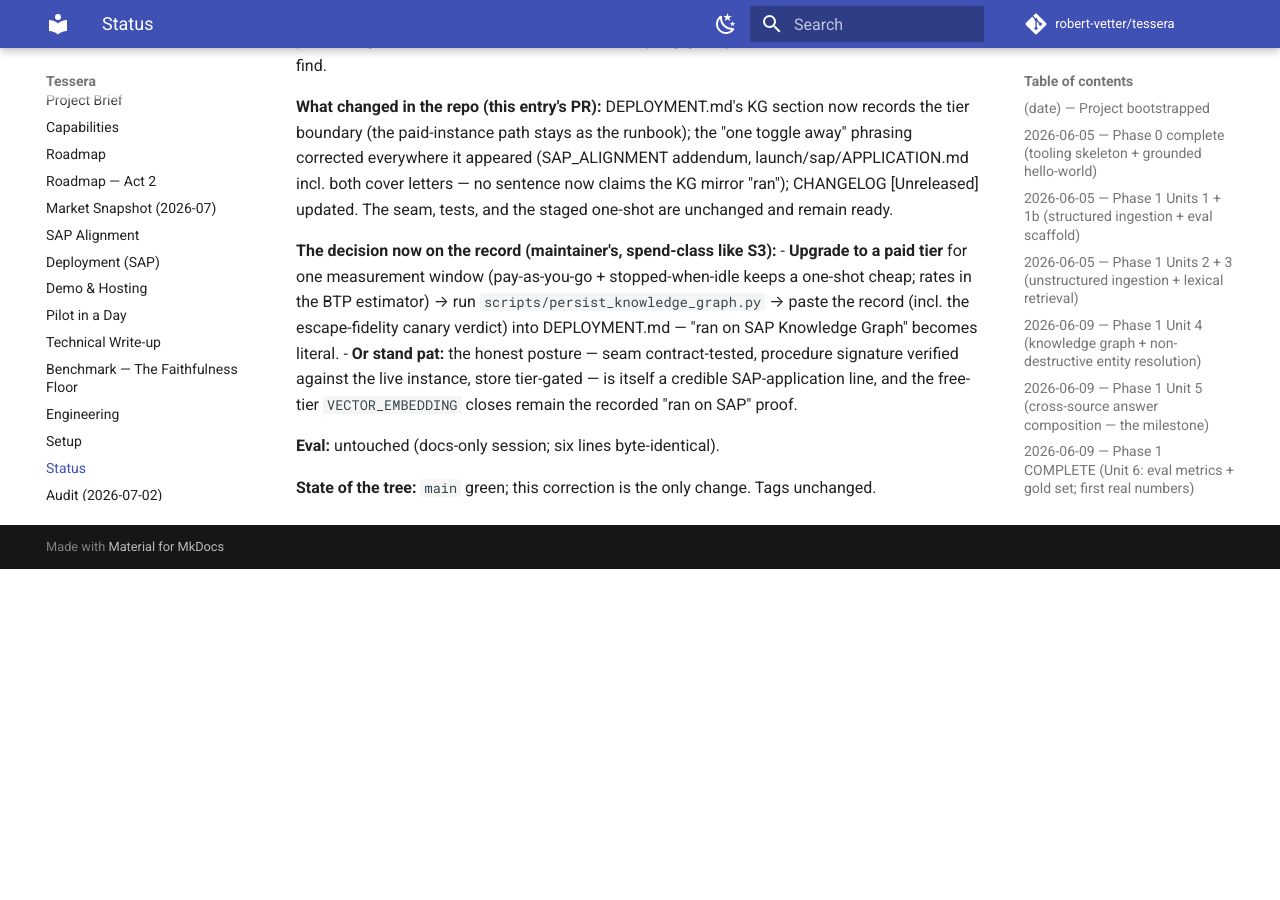
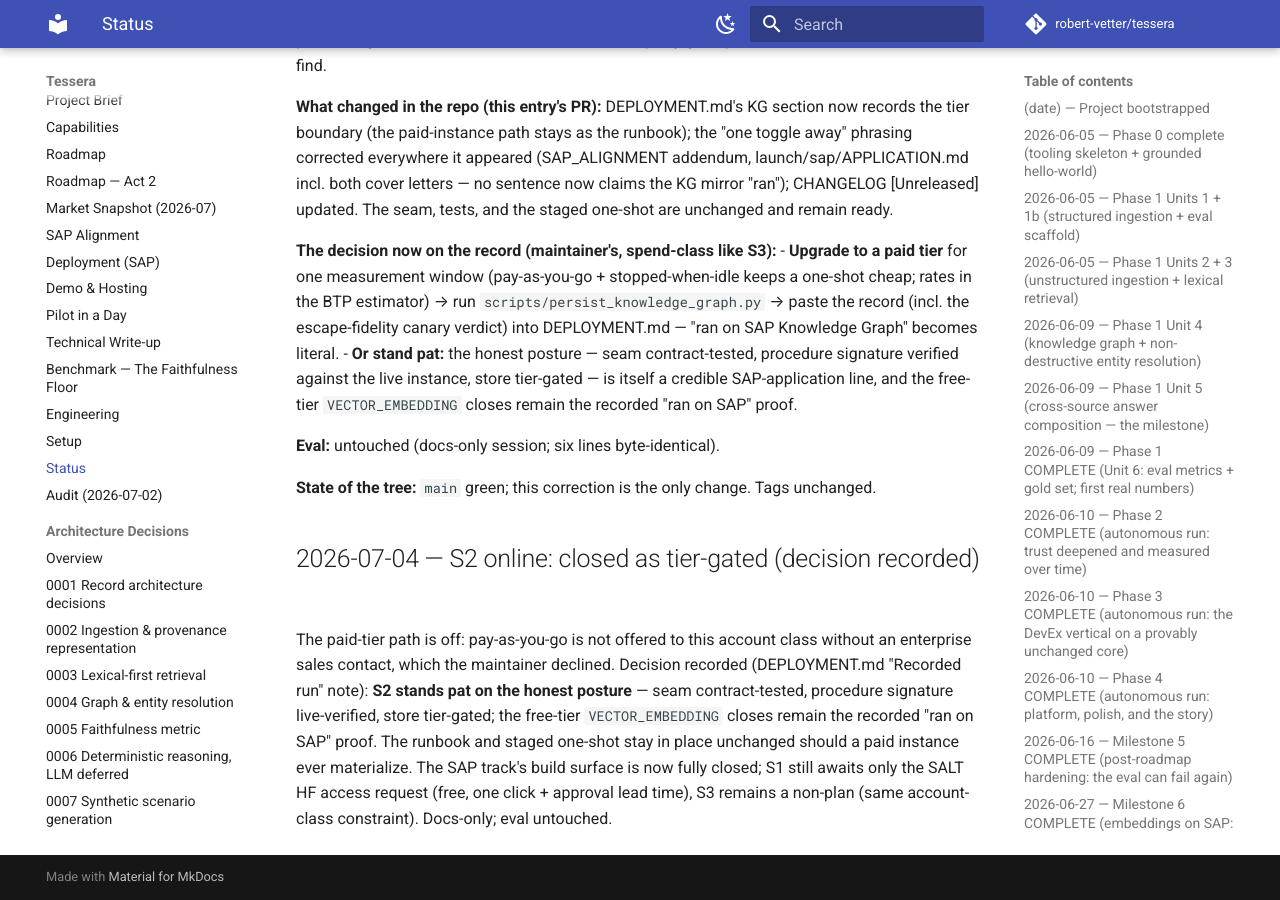
Before and after one commit to robert-vetter/tessera, an MkDocs documentation site: the page built from docs/STATUS.md, in a window 1280 px wide and 900 px high, scrolled down 48108 px. Built offline with MkDocs 1.6.1 and Material for MkDocs 9.7.7, drawn with Linux system fonts in a browser that asks for light colours; comment, search, counter and statistics services are not loaded; before the commit the page ends 48677 px from its top, so only the background shows below that.

Commit message:
docs: S2 online closed as tier-gated — stand-pat decision recorded (#155)
PAYG/paid upgrade is unavailable to this account class without an
enterprise sales contact; the maintainer declined. Final S2 posture:
seam contract-tested, procedure live-verified, store tier-gated; the
VECTOR_EMBEDDING closes remain the recorded 'ran on SAP' proof. Runbook
+ staged one-shot unchanged should a paid instance materialize.

Co-authored-by: Claude Fable 5 <noreply@anthropic.com>

```diff
--- a/docs/DEPLOYMENT.md
+++ b/docs/DEPLOYMENT.md
@@ -205,9 +205,15 @@ Least-privilege note: `.env` currently carries **DBADMIN**; for anything
 beyond the one-shot, create a dedicated user with only the KG privileges
 (the `TESSERA_APP` pattern of the section above) and rotate.
 
-*Recorded run: — pending a paid-tier instance (the seam, the procedure
-signature, and instance liveness are verified; the store itself is
-tier-gated — the free tier offers no Triple Store, measured 2026-07-04).*
+*Recorded run: none — **closed as tier-gated** (decision 2026-07-04).
+Pay-as-you-go / paid upgrades are not available to this account class
+without an enterprise sales contact, and the maintainer declined that
+path. S2's final posture is the honest one: the seam is contract-tested
+against the documented interface, the procedure signature is verified
+against the live instance, and the store itself is tier-gated. The
+`VECTOR_EMBEDDING` closes above remain the recorded "ran on SAP"
+measurements. Should a paid-tier instance ever materialize, the runbook
+above and `scripts/persist_knowledge_graph.py` apply unchanged.*
 
 ## The real execution one-shot — actually sending behind approval (Milestone 15)
 
--- a/docs/STATUS.md
+++ b/docs/STATUS.md
@@ -2414,3 +2414,16 @@ unchanged and remain ready.
 
 **State of the tree:** `main` green; this correction is the only change.
 Tags unchanged.
+
+## 2026-07-04 — S2 online: closed as tier-gated (decision recorded)
+
+The paid-tier path is off: pay-as-you-go is not offered to this account
+class without an enterprise sales contact, which the maintainer declined.
+Decision recorded (DEPLOYMENT.md "Recorded run" note): **S2 stands pat on
+the honest posture** — seam contract-tested, procedure signature
+live-verified, store tier-gated; the free-tier `VECTOR_EMBEDDING` closes
+remain the recorded "ran on SAP" proof. The runbook and staged one-shot
+stay in place unchanged should a paid instance ever materialize. The SAP
+track's build surface is now fully closed; S1 still awaits only the SALT
+HF access request (free, one click + approval lead time), S3 remains a
+non-plan (same account-class constraint). Docs-only; eval untouched.
```
